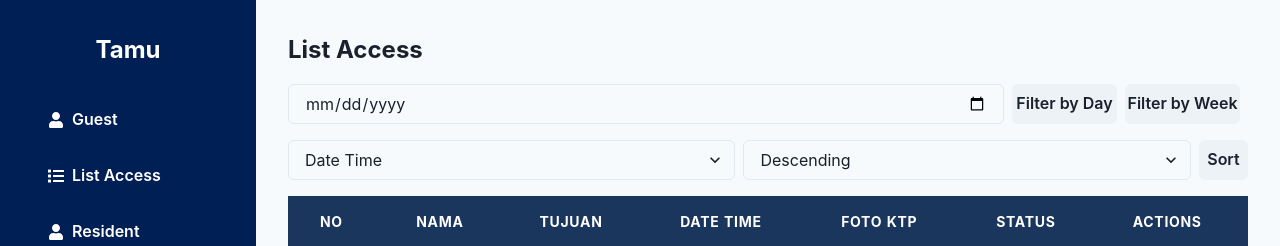
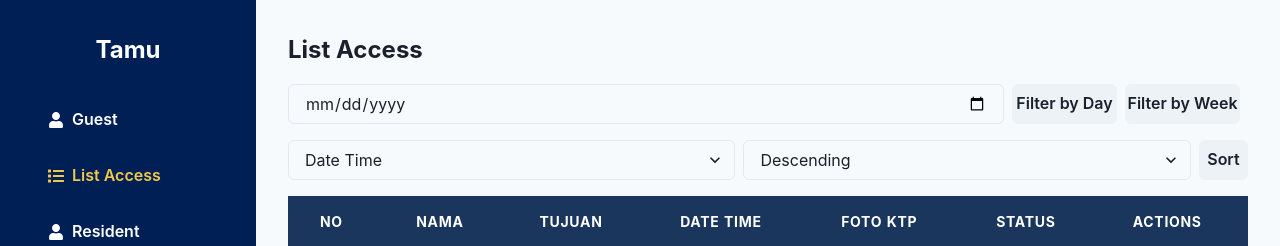
Before and after one commit to nixondeflin/reksti-website-frontend, a React (Vite) app: page /list-access in a window 1280 px wide. Shown: the top 246 px of the page. Built offline with nearby package versions, Linux system fonts and the light colour scheme; no server answers; sample sign-in values are in the browser's storage; what mqtt would draw is missing.

Commit message:
benerin bug

```diff
--- a/src/components/Sidebar.jsx
+++ b/src/components/Sidebar.jsx
@@ -1,17 +1,20 @@
 import React from 'react';
 import { Box, Button, VStack, Icon, Text } from '@chakra-ui/react';
 import { FaUser, FaList, FaBell, FaSignOutAlt, FaLock } from 'react-icons/fa';
-import { Link, useNavigate } from 'react-router-dom';
+import { Link, useNavigate, useLocation } from 'react-router-dom';
 import { useAuth } from '../contexts/AuthenticationContext';
 
 const Sidebar = () => {
   const { logout } = useAuth();
   const navigate = useNavigate();
+  const location = useLocation();
 
   const handleLogout = async () => {
     await logout();
     navigate('/login'); // Redirect to the login page after logout
   };
+
+  const isActive = (path) => location.pathname === path;
 
   return (
     <Box
@@ -38,7 +41,7 @@ const Sidebar = () => {
             justifyContent="flex-start"
             leftIcon={<Icon as={FaUser} />}
             width="100%"
-            color="white"
+            color={isActive('/guest') ? 'yellow.400' : 'white'}
             _hover={{ bg: 'whiteAlpha.300' }}
           >
             Guest
@@ -50,7 +53,7 @@ const Sidebar = () => {
             justifyContent="flex-start"
             leftIcon={<Icon as={FaList} />}
             width="100%"
-            color="white"
+            color={isActive('/list-access') ? 'yellow.400' : 'white'}
             _hover={{ bg: 'whiteAlpha.300' }}
           >
             List Access
@@ -62,7 +65,7 @@ const Sidebar = () => {
             justifyContent="flex-start"
             leftIcon={<Icon as={FaUser} />}
             width="100%"
-            color="white"
+            color={isActive('/resident') ? 'yellow.400' : 'white'}
             _hover={{ bg: 'whiteAlpha.300' }}
           >
             Resident
@@ -74,7 +77,7 @@ const Sidebar = () => {
             justifyContent="flex-start"
             leftIcon={<Icon as={FaBell} />}
             width="100%"
-            color="white"
+            color={isActive('/emergency') ? 'yellow.400' : 'white'}
             _hover={{ bg: 'whiteAlpha.300' }}
           >
             Emergency
@@ -86,7 +89,7 @@ const Sidebar = () => {
             justifyContent="flex-start"
             leftIcon={<Icon as={FaLock} />}
             width="100%"
-            color="white"
+            color={isActive('/authorization') ? 'yellow.400' : 'white'}
             _hover={{ bg: 'whiteAlpha.300' }}
           >
             Authorization
--- a/src/pages/EmergencyPage.jsx
+++ b/src/pages/EmergencyPage.jsx
@@ -93,7 +93,7 @@ const EmergencyPage = () => {
                     marginRight={4}
                   />
                   <Box color="white">
-                    <Text fontWeight="bold">User ID: {emergency.Alamat}</Text>
+                    <Text fontWeight="bold">Alamat: {emergency.Alamat}</Text>
                     <Text>Emergency ID: {emergency.EmergencyID}</Text>
                     <Text>Date Time: {new Date(emergency.Timedate).toLocaleString()}</Text>
                   </Box>
--- a/src/pages/LoginPage.jsx
+++ b/src/pages/LoginPage.jsx
@@ -77,17 +77,17 @@ const LoginPage = ({ errmsg }) => {
                 onChange={(e) => setPassword(e.target.value)}
               />
             </FormControl>
-            {/* <Box marginY={8} marginX={10}>
+            <Box marginY={8} marginX={10}>
                 <Button type="submit" width="full" colorScheme="teal" marginBottom={2}>Sign in</Button>
-                <UnderlinedButton
+                {/* <UnderlinedButton
                     width="full"
                     colorScheme="teal"
                     marginBottom={2}
                     to="/signup" // Set the path to navigate to
                 >
                     Register
-                 </UnderlinedButton>
-            </Box> */}
+                 </UnderlinedButton> */}
+            </Box>
 
           </form>
         </Box>
```
